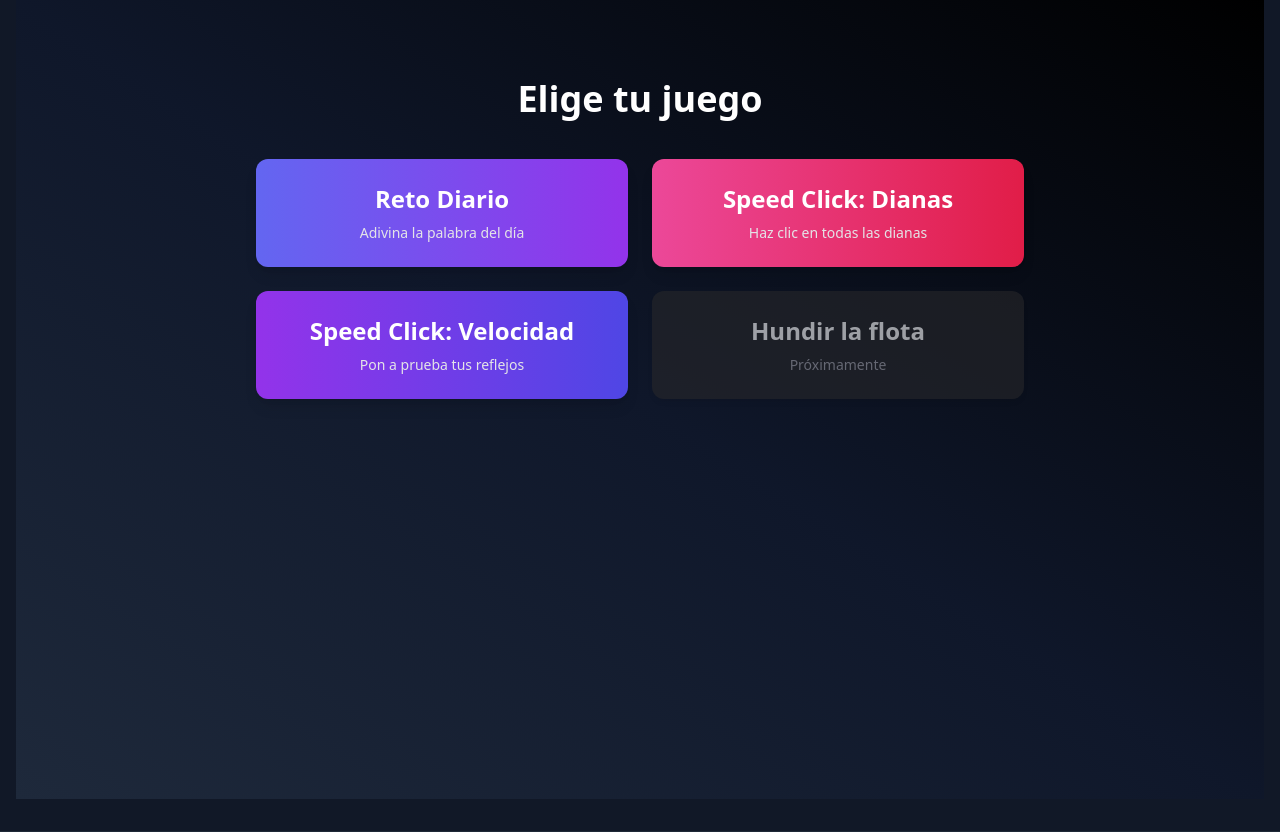
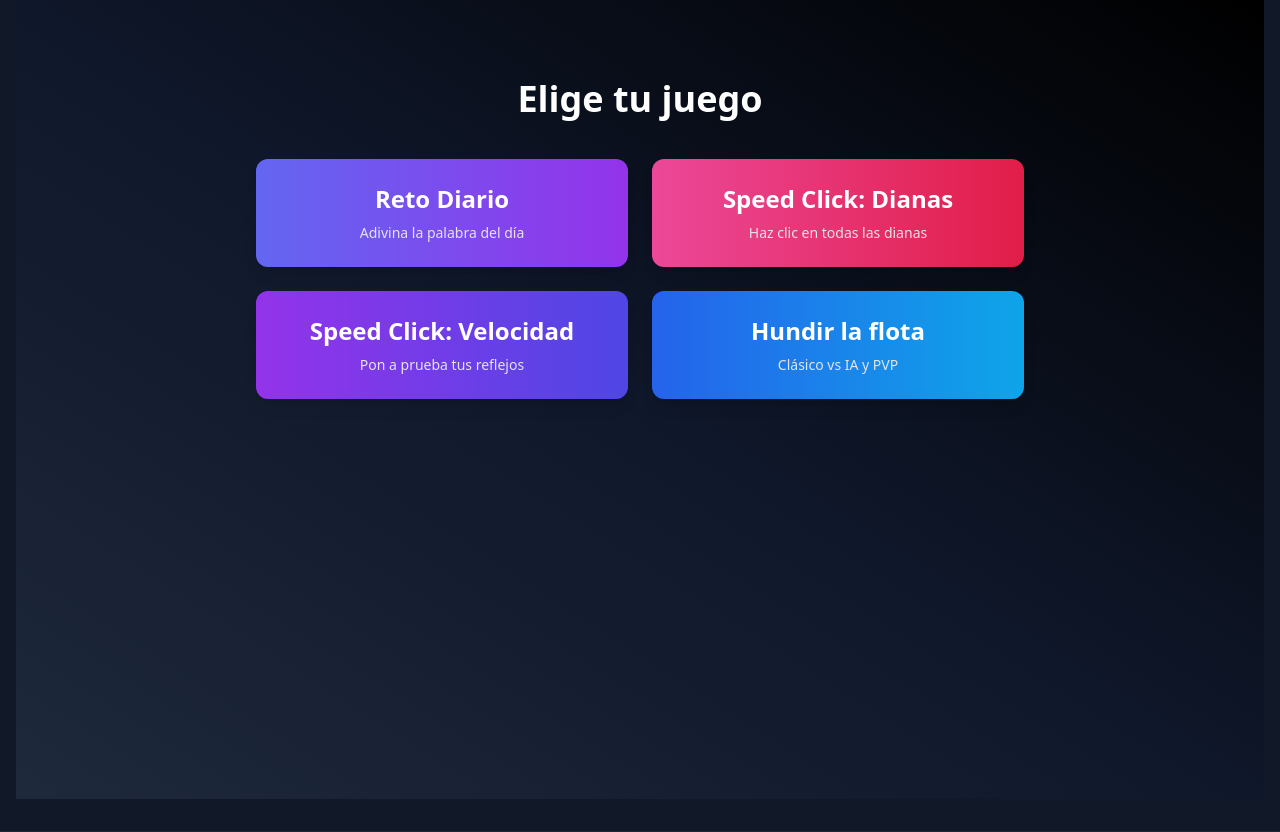
Before and after one commit to Hugoop1811/playzeta, a Laravel app: page /games in a window 1280 px wide. Shown: the part 117-949 px from the top of the page. Run offline with Laravel 12, Linux system fonts and the light colour scheme; style sheets or scripts are compiled from the project's sources; parts of the project's set-up code (start-up, migrations or seed data) failed here and were passed over.

Commit message:
Enrutamiento hundir la flota

```diff
--- a/resources/views/games/index.blade.php
+++ b/resources/views/games/index.blade.php
@@ -25,10 +25,12 @@
             <span class="text-sm text-zinc-200">Pon a prueba tus reflejos</span>
         </a>
 
-        <div class="bg-zinc-800 p-6 rounded-xl shadow-md opacity-60 flex flex-col items-center text-center">
-            <span class="text-2xl font-bold mb-2">Hundir la flota</span>
-            <span class="text-sm text-zinc-400">Próximamente</span>
-        </div>
+      <a href="{{ route('battleship.index') }}"
+    class="bg-gradient-to-r from-blue-600 to-sky-500 p-6 rounded-xl shadow-lg hover:scale-105 transition-transform duration-300 flex flex-col items-center text-center">
+    <span class="text-2xl font-bold mb-2">Hundir la flota</span>
+    <span class="text-sm text-zinc-200">Clásico vs IA y PVP</span>
+        </a>
+
 
     </div>
 </div>
```
